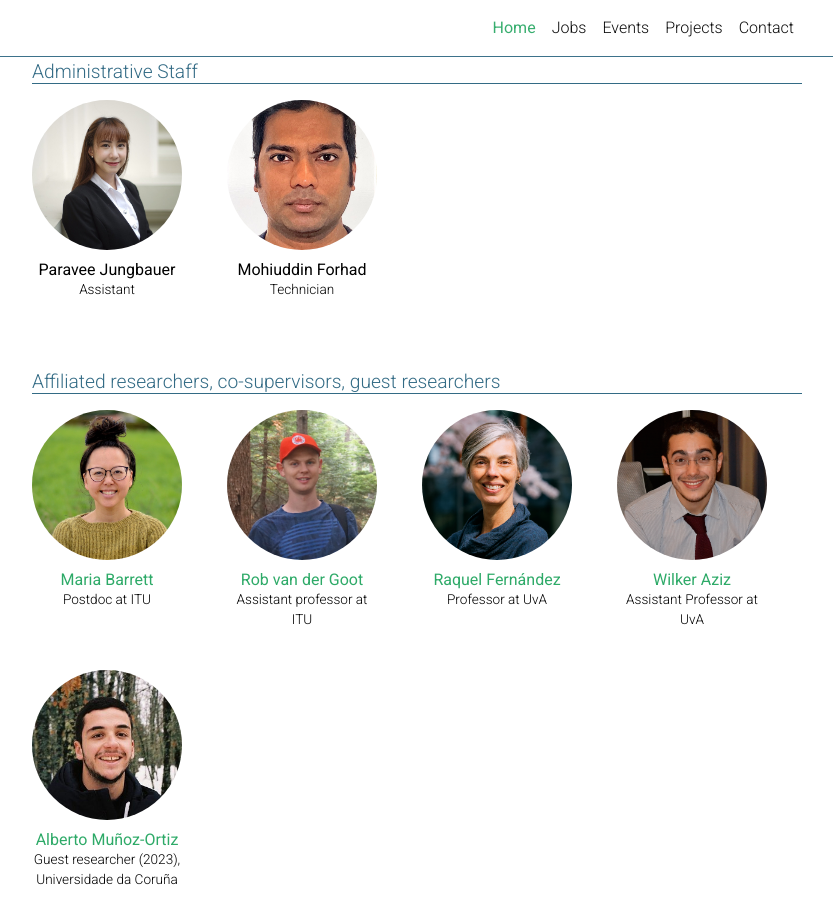
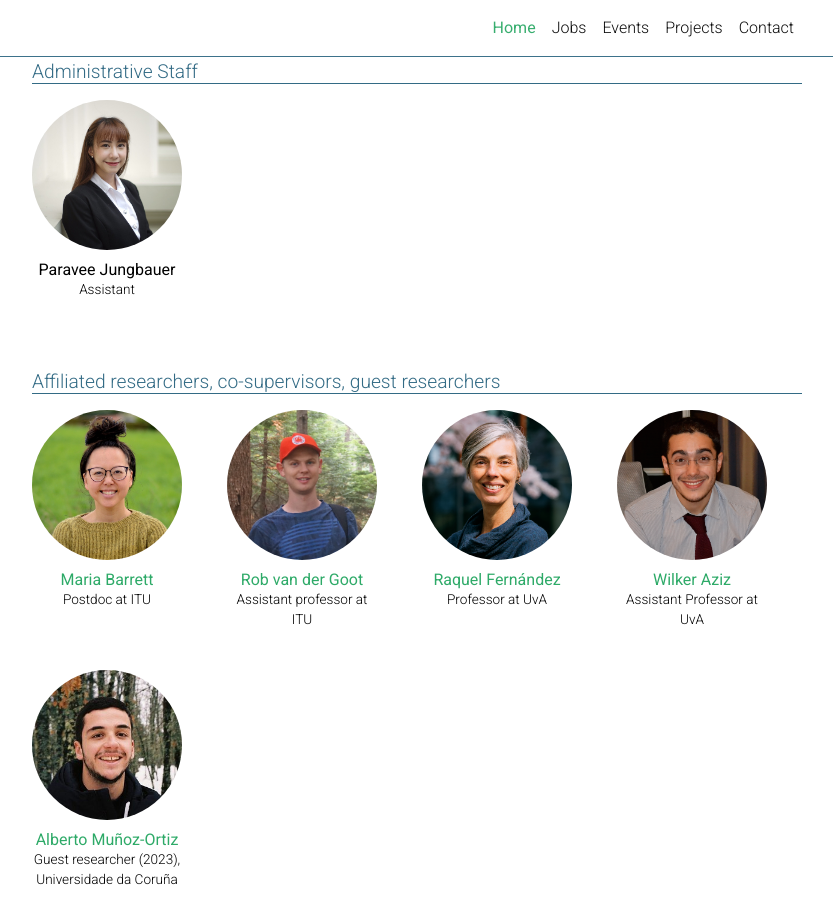
Before and after one commit to mainlp/mainlp.github.io, a Jekyll site: the page built from _pages/about.md, in a window 1280 px wide and 900 px high, scrolled down 2184 px. Shown: the whole window, without its empty margins (223-1056 px from the left). Built offline with Jekyll 4.4.1, drawn with Linux system fonts in a browser that asks for light colours; full-size pictures stand in for the smaller copies a plugin makes; comment, search, counter and statistics services are not loaded; a style sheet for code colours, icons or effects is not loaded.

Commit message:
Update about.md

```diff
--- a/_pages/about.md
+++ b/_pages/about.md
@@ -90,9 +90,6 @@ admin:
     - name: Paravee Jungbauer
       description: Assistant
       picture: paravee.jpg
-    - name: Mohiuddin Forhad
-      description: Technician
-      picture: mohiuddin.jpg
 affiliated:
   title: Affiliated researchers, co-supervisors, guest researchers
   people:
```
